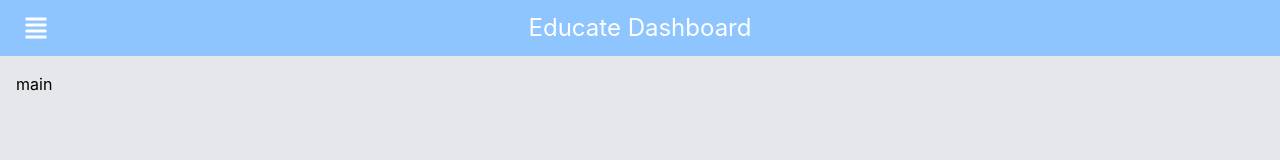
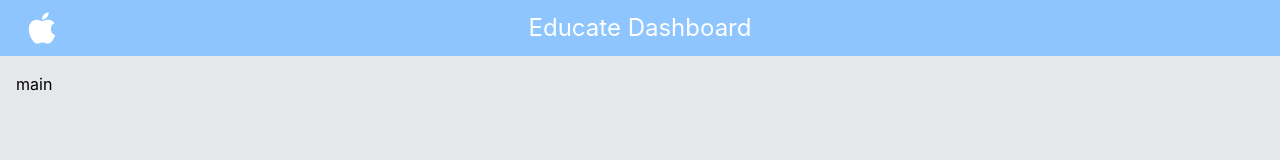
Before and after one commit to davidethc/ProyectoReactDashboardPracticum, a React (Vite) app in the folder Educate01/: page / in a window 1280 px wide. Shown: the top 160 px of the page. Built offline with nearby package versions, Linux system fonts and the light colour scheme.

Commit message:
maquetHtmlSideBar

```diff
--- a/Educate01/src/components/SideBar.tsx
+++ b/Educate01/src/components/SideBar.tsx
@@ -1,36 +1,28 @@
 import { FaAngleRight, FaApple } from "react-icons/fa";
 import { Link } from "react-router";
 
-import { closeSideBar } from "../store/sidabarSlice";
 import { useAppSelector } from "../store/store";
-import { useAppDispatch } from "../store/store";
 
 export const SideBar = () => {
   const isSidebarOpen = useAppSelector((state) => state.sidebar.value);
-  const dispatch = useAppDispatch();
 
   return (
     <nav
-      className={`bg-red-300 w-[200px] min-h-screen flex flex-col fixed transition-all duration-300 ${
-        isSidebarOpen ? "left-0" : "-left-[200px]"
+      className={`fixed top-14 left-0 h-[calc(100%-3.5rem)] bg-red-300 w-[200px] transform transition-all duration-300 ${
+        isSidebarOpen ? "translate-x-0" : "-translate-x-full"
       }`}
     >
-      <div className="h-14 flex items-center justify-center">
-        <FaApple className="text-white text-4xl" />
-      </div>
-      <div className="flex flex-col p-4">
+      <div className="flex flex-col p-4 space-y-2">
         <Link
-          onClick={() => dispatch(closeSideBar())}
           to={"#"}
-          className="flex flex-row items-center text-white hover:bg-red-400 p-2 rounded transition-colors"
+          className="flex items-center text-white hover:bg-red-400 p-3 rounded-lg transition-colors"
         >
           <FaAngleRight className="text-xl" />
           <span className="ml-3 text-lg">Sistema</span>
         </Link>
         <Link
-          onClick={() => dispatch(closeSideBar())}
           to={"#"}
-          className="flex flex-row items-center text-white hover:bg-red-400 p-2 rounded transition-colors mt-2"
+          className="flex items-center text-white hover:bg-red-400 p-3 rounded-lg transition-colors"
         >
           <FaAngleRight className="text-xl" />
           <span className="ml-3 text-lg">Graficas</span>
--- a/Educate01/src/pages/Home.tsx
+++ b/Educate01/src/pages/Home.tsx
@@ -1,35 +1,40 @@
-import { FaAlignJustify } from "react-icons/fa";
+import { FaApple } from "react-icons/fa";
 
+import { useAppDispatch, useAppSelector } from "../store/store";
 import { toggleSideBar } from "../store/sidabarSlice";
 import { SideBar } from "../components/SideBar";
-import { useAppDispatch } from "../store/store";
 
 export default function Home() {
   const dispatch = useAppDispatch();
+  const isSidebarOpen = useAppSelector((state) => state.sidebar.value);
 
   return (
-    <div className="min-h-screen flex">
-      <SideBar />
-      <div className="flex-1 flex flex-col">
-        <header className="h-14 bg-blue-300 flex flex-row items-center px-4 relative">
+    <div className="min-h-screen flex flex-col">
+      <header className="h-14 bg-blue-300 flex flex-row items-center px-4 relative z-10">
         <button
           className="text-white hover:bg-blue-500 p-2 rounded transition-colors"
           onClick={() => dispatch(toggleSideBar())}
         >
-            <FaAlignJustify size={24} />
+          <FaApple className="text-white text-4xl" />
         </button>
         <h1 className="text-2xl text-white absolute left-1/2 -translate-x-1/2">
           Educate Dashboard
         </h1>
       </header>
 
-        <main className="flex-1 bg-gray-100">
+      <div className="flex flex-1">
+        <SideBar />
+        <main
+          className={`flex-1 flex flex-col transition-all duration-300 ${
+            isSidebarOpen ? "ml-[200px]" : "ml-0"
+          }`}
+        >
           <section className="h-full bg-gray-200 p-4">main</section>
-        </main>
 
           <footer className="h-14 bg-amber-200 flex justify-center items-center text-amber-50">
             holas
           </footer>
+        </main>
       </div>
     </div>
   );
```
Lines whose indentation alone changed are shown as unchanged.
